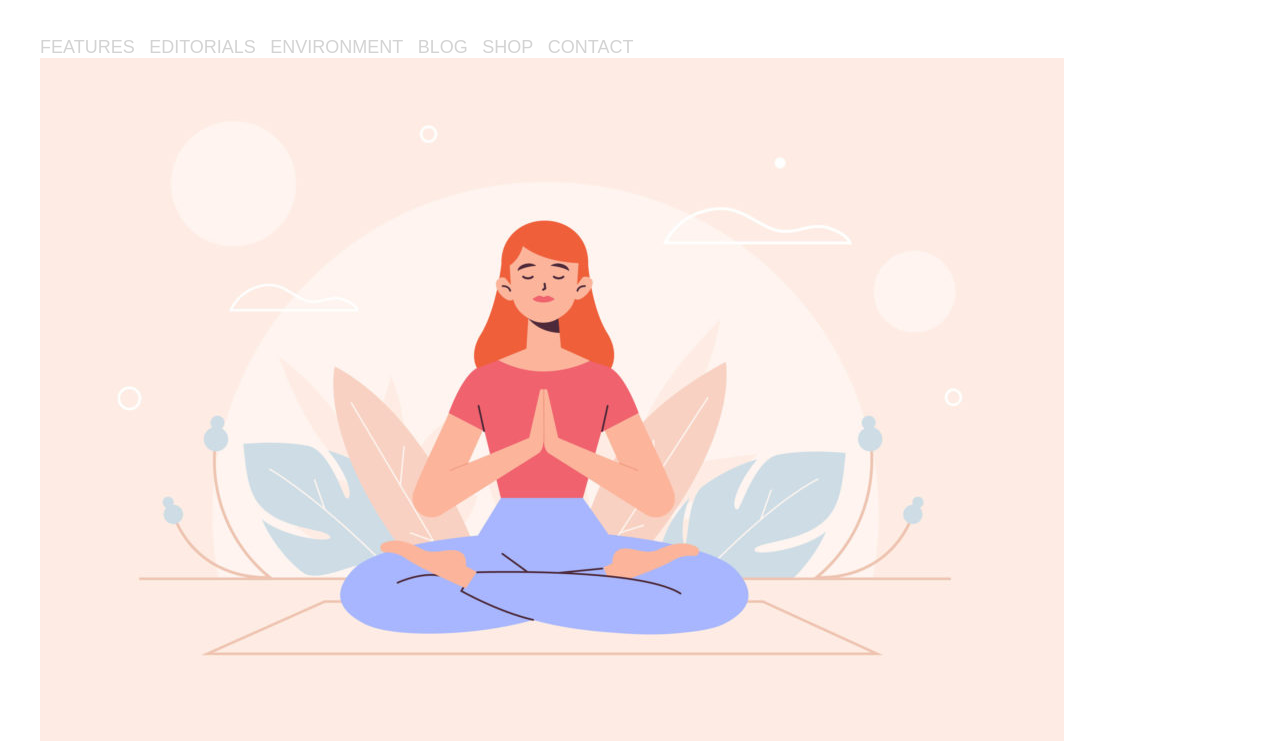
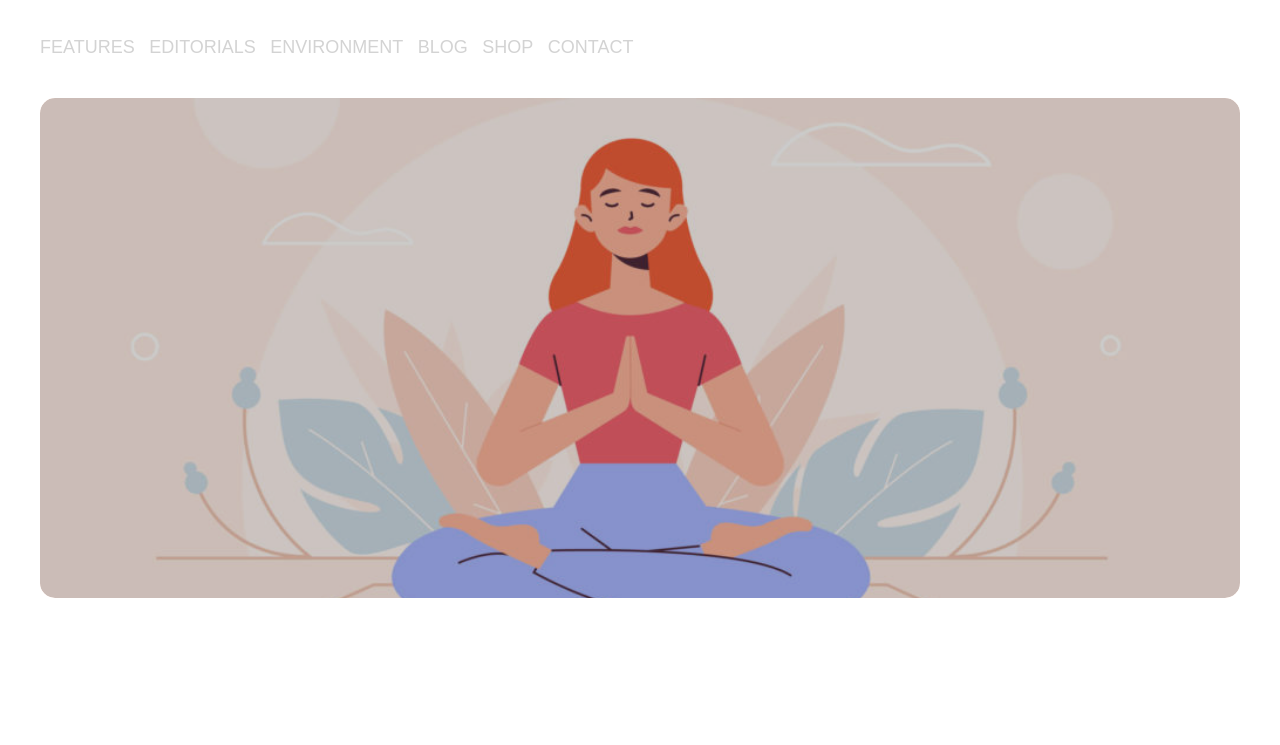
Before and after one commit to Vasmayer/htmlcss-wp, a plain HTML site: page index.html in a window 1280 px wide. Shown: the part 76-821 px from the top of the page. After the commit the page ends 800 px from the top, so only its background shows below. Drawn offline with Linux system fonts and the light colour scheme.

Commit message:
jumbotron without title

```diff
--- a/css/style.css
+++ b/css/style.css
@@ -43,3 +43,27 @@ li a{
 }
 
 /* JUMBOTRON */
+#jumbotron
+{
+    background-image: url("../img/banner.jpg");
+    background-repeat: no-repeat;
+    height: 500px;
+    width: 100%;
+    display: block;
+    overflow: hidden;
+    background-position: center center;
+    background-size: cover;
+    border-radius: 15px;
+    position: relative;
+
+}
+#overlay
+{
+    border-radius: 15px;
+    background-color: rgba(0,0,0,0.2);
+    position: absolute;
+    display: block;
+    height: 500px;
+    width: 100%;
+
+}
--- a/index.html
+++ b/index.html
@@ -30,8 +30,8 @@
                 <li><a href="#">CONTACT</a></li>
             </ul>
         </nav>
-        <div id="jumbotron">
-            <img src="img/banner.jpg" alt="jumbotron">
+        <div id="jumbotron" class="mt-40">
+            <div id="overlay"></div>
         </div>
         <main></main>
 
```
